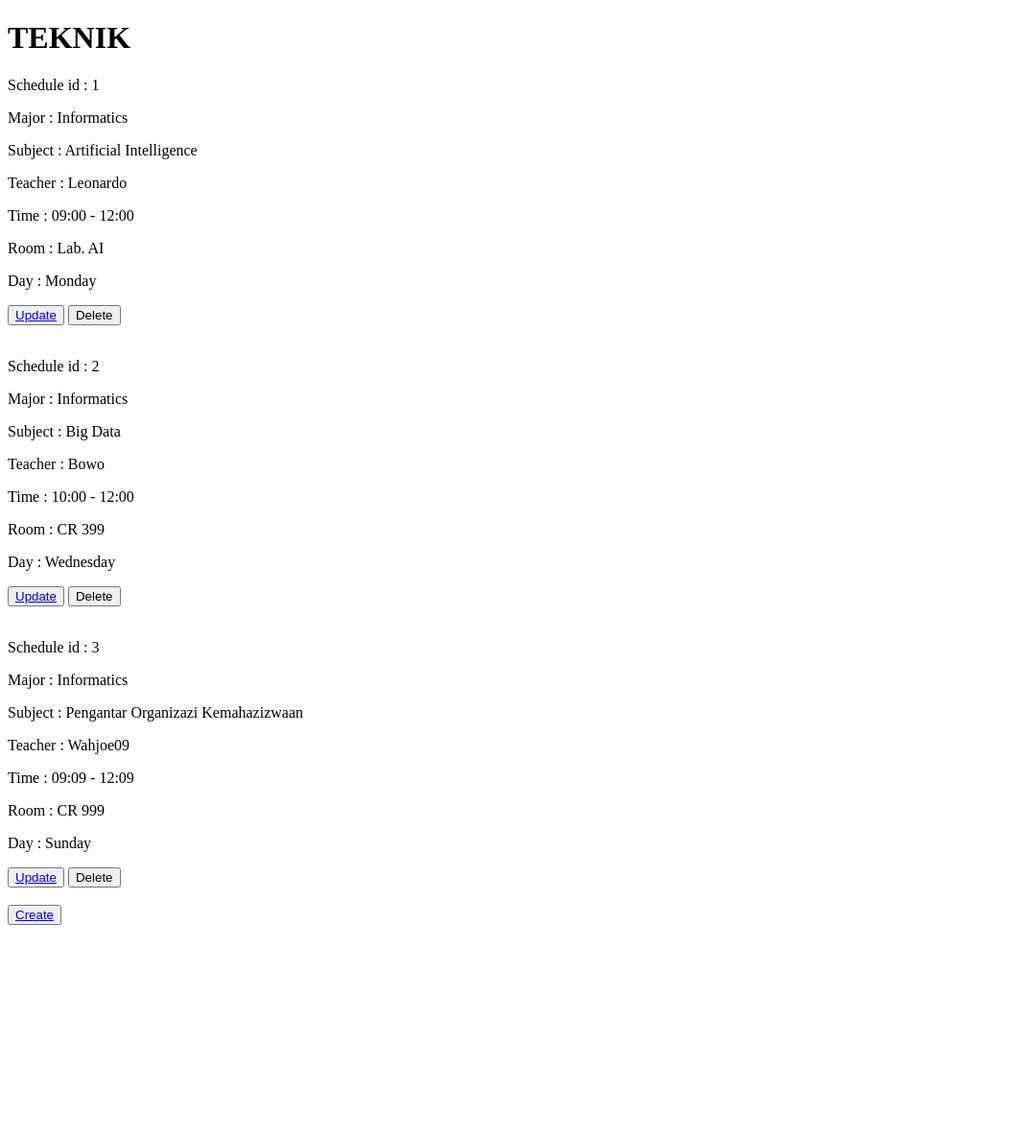
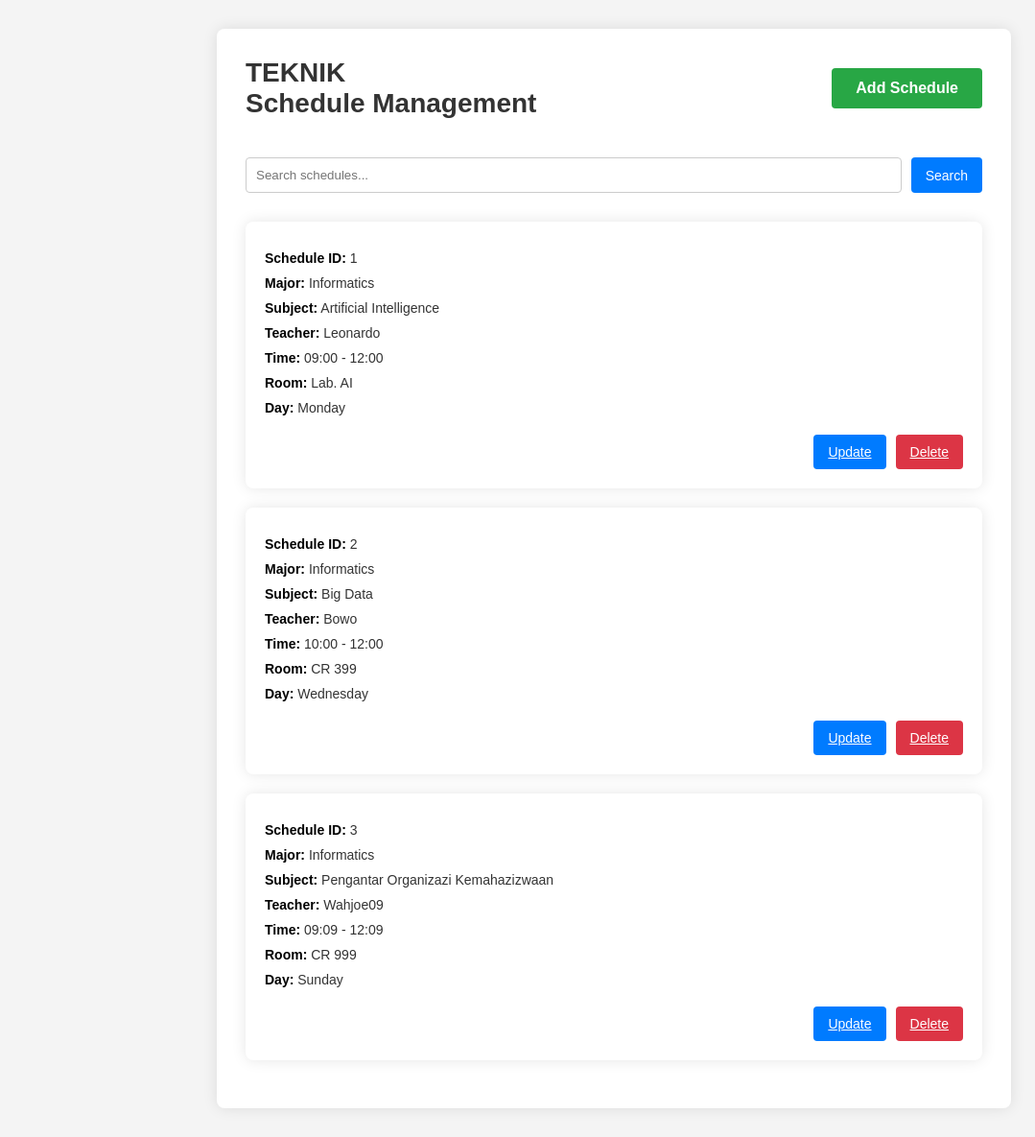
Before and after one commit to LeonardoNifinluri/web-crud-django, a Django app: page / in a window 1280 px wide. Shown: the whole page at 96% size, without its empty margins (0-1079 px from the left). Before the commit the page ends 964 px from the top, so only its background shows below. Run offline with Django 5.2, Linux system fonts and the light colour scheme; data comes from the database, SQL or seed files in the repository.

Commit message:
feat :create initial dashboard layout

```diff
--- a/schedule/templates/dashboard.html
+++ b/schedule/templates/dashboard.html
@@ -3,26 +3,173 @@
 <head>
     <meta charset="UTF-8">
     <meta name="viewport" content="width=device-width, initial-scale=1.0">
-    <title>Dashboard</title>
+    <title>TEKNIK Schedule Management</title>
+    <style>
+        body {
+            font-family: Arial, sans-serif;
+            background-color: #f4f4f4;
+            margin: 0;
+            padding: 0;
+            display: flex;
+            justify-content: center;
+        }
+
+        .main-content {
+            width: 60%;
+            margin: 30px 0;
+            background-color: #fff;
+            padding: 30px;
+            border-radius: 8px;
+            box-shadow: 0 0 15px rgba(0, 0, 0, 0.1);
+        }
+
+        .header-section {
+            display: flex;
+            justify-content: space-between;
+            align-items: center;
+            margin-bottom: 40px;
+        }
+
+        .header-section h1 {
+            margin: 0;
+            font-size: 28px;
+            color: #333;
+        }
+
+        .header-section .add-schedule-button {
+            display: inline-block;
+            background-color: #28a745;
+            padding: 12px 25px;
+            border-radius: 4px;
+            text-decoration: none;
+            color: #fff;
+            font-size: 16px;  /* Slightly larger font */
+            font-weight: bold;
+            border: none;
+            cursor: pointer;
+            transition: background-color 0.3s;
+        }
+
+        .header-section .add-schedule-button:hover {
+            background-color: #218838;
+        }
+
+        form {
+            display: flex;
+            gap: 10px;
+            margin-bottom: 30px;
+        }
+
+        form input[type="text"] {
+            flex-grow: 1;
+            padding: 10px;
+            border: 1px solid #ccc;
+            border-radius: 4px;
+            box-sizing: border-box;
+        }
+
+        form button {
+            background-color: #007bff;
+            color: #fff;
+            padding: 10px 15px;
+            border: none;
+            border-radius: 4px;
+            cursor: pointer;
+            font-size: 14px;
+        }
+
+        form button:hover {
+            background-color: #0056b3;
+        }
+
+        .schedule-card {
+            background-color: #fff;
+            border-radius: 8px;
+            box-shadow: 0 0 15px rgba(0, 0, 0, 0.1);
+            padding: 20px;
+            margin-bottom: 20px;
+        }
+
+        .schedule-card p {
+            margin: 10px 0;
+            font-size: 14px;
+            color: #333;
+        }
+
+        .schedule-card p strong {
+            font-weight: bold;
+            color: #000;
+        }
+
+        .button-group {
+            display: flex;
+            justify-content: flex-end;
+            gap: 10px;
+            margin-top: 20px;
+        }
+
+        .button-group .update-button {
+            background-color: #007bff;
+            color: #fff;
+            padding: 10px 15px;
+            border: none;
+            border-radius: 4px;
+            cursor: pointer;
+            font-size: 14px;
+        }
+
+        .button-group .update-button:hover {
+            background-color: #0056b3;
+        }
+
+        .button-group .delete-button {
+            background-color: #dc3545;
+            color: #fff;
+            padding: 10px 15px;
+            border: none;
+            border-radius: 4px;
+            cursor: pointer;
+            font-size: 14px;
+        }
+
+        .button-group .delete-button:hover {
+            background-color: #a71d2a;
+        }
+
+    </style>
 </head>
 <body>
-    <h1>TEKNIK</h1>
-    {% for schedule in schedules %}
-        <tr>
-            <p>Schedule id : {{schedule.id}}</p>
-            <p>Major : {{schedule.major}}</p>
-            <p>Subject : {{schedule.subject}}</p>
-            <p>Teacher : {{schedule.teacher_name}}</p>
-            <p>Time : {{schedule.time_begins}} - {{schedule.time_ends}}</p>
-            <p>Room : {{schedule.room}}</p>
-            <p>Day : {{schedule.day}}</p>
-            <button><a href="/update/{{schedule.id}}">Update</a></button>
-            <button>Delete</button>
-            <br>
-            <br>
+    <div class="main-content">
+        <div class="header-section">
+            <h1>TEKNIK<br>Schedule Management</h1>
+            <a href="/create" class="add-schedule-button">Add Schedule</a>
+        </div>
 
-        </tr>
-    {% endfor %}
-    <button><a href="/create">Create</a></button>
+        <form method="GET" action="/search">
+            <input type="text" name="query" placeholder="Search schedules...">
+            <button type="submit">Search</button>
+        </form>
+
+        {% if schedules %}
+            {% for schedule in schedules %}
+            <div class="schedule-card">
+                <p><strong>Schedule ID:</strong> {{ schedule.id }}</p>
+                <p><strong>Major:</strong> {{ schedule.major }}</p>
+                <p><strong>Subject:</strong> {{ schedule.subject }}</p>
+                <p><strong>Teacher:</strong> {{ schedule.teacher_name }}</p>
+                <p><strong>Time:</strong> {{ schedule.time_begins }} - {{ schedule.time_ends }}</p>
+                <p><strong>Room:</strong> {{ schedule.room }}</p>
+                <p><strong>Day:</strong> {{ schedule.day }}</p>
+
+                <div class="button-group">
+                    <a href="/update/{{ schedule.id }}" class="update-button">Update</a>
+                    <a href="/delete/{{ schedule.id }}" class="delete-button">Delete</a>
+                </div>
+            </div>
+            {% endfor %}
+        {% else %}
+            <p>No schedules available. <a href="/create" class="add-schedule-button">Add a schedule</a></p>
+        {% endif %}
+    </div>
 </body>
 </html>
```
